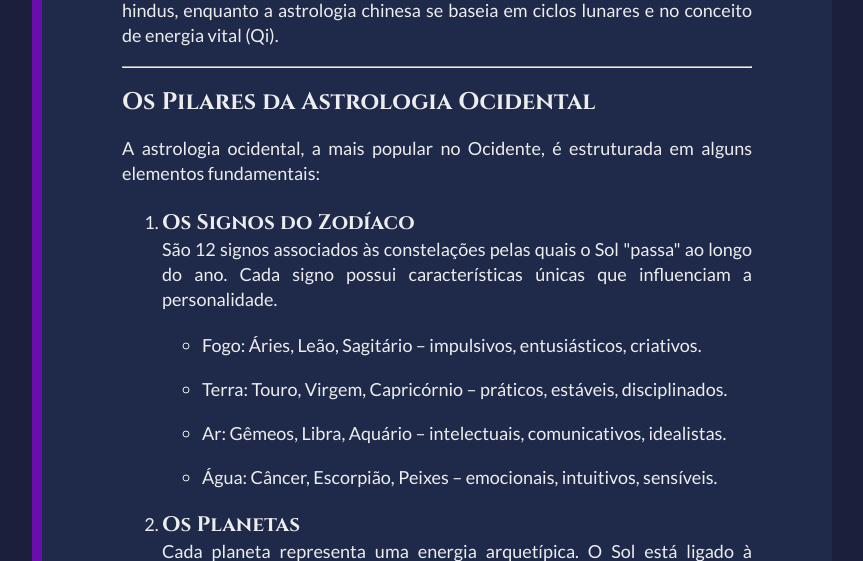
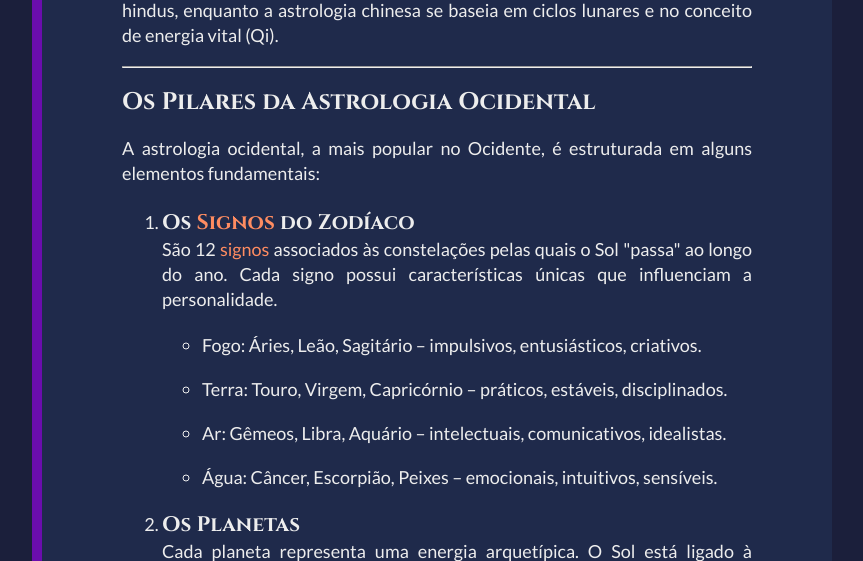
Before and after one commit to VitotTeixeira105/Astro-Vibe, a PHP site: page /astrologia.php in a window 1280 px wide. Shown: the part 1449-2010 px from the top of the page, without its empty margins (208-1071 px from the left). Run offline with PHP 8.4, Linux system fonts and the light colour scheme; some web fonts are replaced.

Commit message:
Update astrologia.php

```diff
--- a/astrologia.php
+++ b/astrologia.php
@@ -30,7 +30,8 @@
         }
 
         .wallpaperInicio {
-            background-image: url(astrologia.jpg);
+            background-position: top;
+            background-image: url(imagemAstrologiaPiPiPo.png);
         }
 
         ul,
@@ -73,9 +74,9 @@
         <ol>
             <br>
             <li>
-                <h3>Os Signos do Zodíaco</h3>
+                <h3>Os <a href="signos.php" style="font-family: 'Cinzel';">Signos</a> do Zodíaco</h3>
 
-                <p>São 12 signos associados às constelações pelas quais o Sol "passa" ao longo do ano. Cada signo possui características únicas que influenciam a personalidade.</p><br>
+                <p>São 12 <a href="signos.php">signos</a> associados às constelações pelas quais o Sol "passa" ao longo do ano. Cada signo possui características únicas que influenciam a personalidade.</p><br>
                 <ul>
                     <li>Fogo: Áries, Leão, Sagitário – impulsivos, entusiásticos, criativos.</li><br>
                     <li>Terra: Touro, Virgem, Capricórnio – práticos, estáveis, disciplinados.</li><br>
@@ -132,7 +133,7 @@
         <h2>Astrologia em Diferentes Culturas</h2><br>
         <ul>
             <li>Astrologia Védica: Baseada no zodíaco sideral, enfatiza o karma e o dharma.</li>
-            <li>Astrologia Chinesa: Os 12 signos são baseados no ano de nascimento, associados a animais e elementos como Madeira, Fogo, Terra, Metal e Água.</li>
+            <li>Astrologia Chinesa: Os 12 <a href="signos.php">Signos</a> são baseados no ano de nascimento, associados a animais e elementos como Madeira, Fogo, Terra, Metal e Água.</li>
             <li>Astrologia Maia e Astecas: Complexos calendários astrológicos ligados a ciclos espirituais e cósmicos.</li>
         </ul>
         <br>
```
